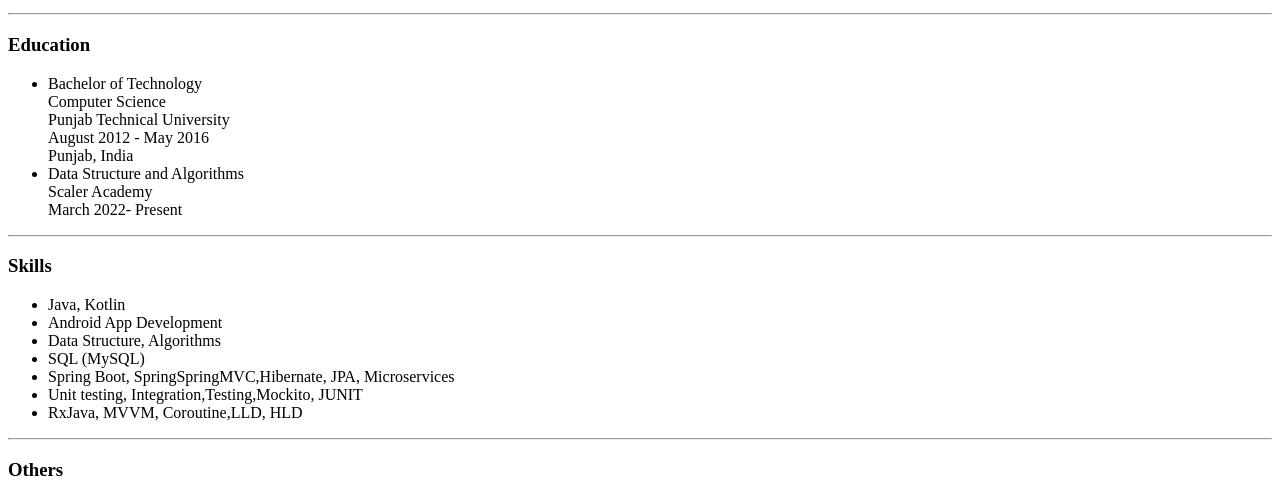
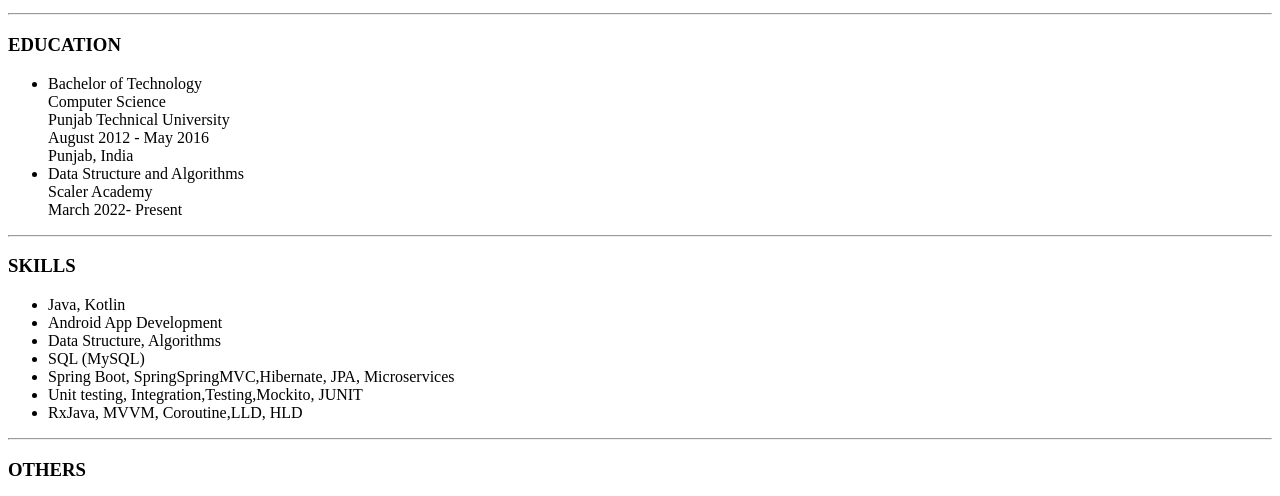
Before and after one commit to aryanreadytocode/resume-online, a plain HTML site: page index.html in a window 1280 px wide. Shown: the part 879-1375 px from the top of the page. Drawn offline with Linux system fonts and the light colour scheme.

Commit message:
title updated

```diff
--- a/index.html
+++ b/index.html
@@ -45,7 +45,7 @@
     </ul>
 
     <hr />
-    <h3>Education</h3>
+    <h3>EDUCATION</h3>
     <ul>
         <li>Bachelor of Technology</li>
             Computer Science <br>
@@ -57,7 +57,7 @@
         March 2022- Present
     </ul>
     <hr>
-    <h3>Skills</h3>
+    <h3>SKILLS</h3>
     <ul>
         <li>Java, Kotlin</li>
         <li>Android App Development</li>
@@ -68,7 +68,7 @@
         <li>RxJava, MVVM, Coroutine,LLD, HLD</li>
     </ul>
     <hr>
-    <h3>Others</h3>
+    <h3>OTHERS</h3>
     <ul>
         <li><a href="./public/hobbies.html">My hobbies</a></li>
         <li><a href="./public/contact.html">Contant Me</a></li>
```
